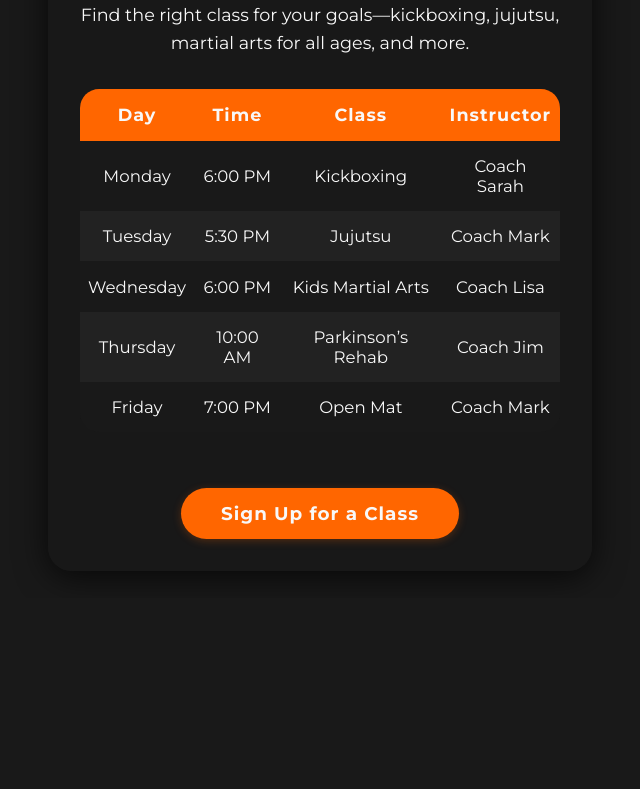
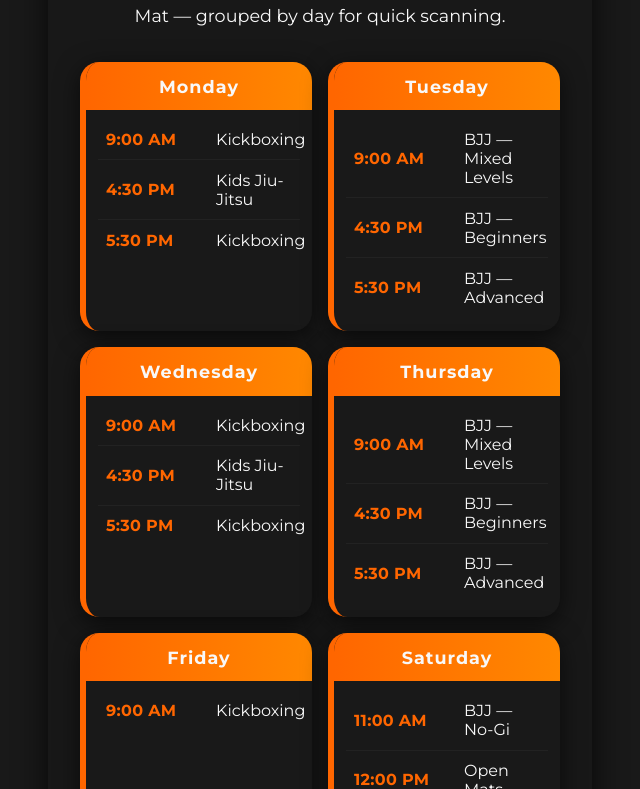
Before and after one commit to sgdanner89/glorymartialarts.github.io, a plain HTML site: page schedule.html in a window 1280 px wide. Shown: the part 202-991 px from the top of the page, without its empty margins (320-960 px from the left). Before the commit the page ends 800 px from the top, so only its background shows below. Drawn offline with Linux system fonts and the light colour scheme.

Commit message:
Add files via upload

```diff
--- a/schedule.html
+++ b/schedule.html
@@ -10,60 +10,83 @@
 <body>
   <nav class="navbar">
     <a href="index.html">Home</a>
-    <a href="about.html">About</a>
+<!--    <a href="about.html">About</a>  -->
     <a href="schedule.html">Schedule</a>
-    <a href="signup.html">Sign Up</a>
+<!--    <a href="signup.html">Sign Up</a>  -->
     <a href="pricing.html">Pricing</a>
     <a href="contact.html">Contact</a>
   </nav>
+
   <div class="container">
     <h1>Class Schedule</h1>
-    <p>Find the right class for your goals—kickboxing, jujutsu, martial arts for all ages, and more.</p>
-    <div class="schedule-table">
-      <table>
-        <thead>
-          <tr>
-            <th>Day</th>
-            <th>Time</th>
-            <th>Class</th>
-            <th>Instructor</th>
-          </tr>
-        </thead>
-        <tbody>
-          <tr>
-            <td>Monday</td>
-            <td>6:00 PM</td>
-            <td>Kickboxing</td>
-            <td>Coach Sarah</td>
-          </tr>
-          <tr>
-            <td>Tuesday</td>
-            <td>5:30 PM</td>
-            <td>Jujutsu</td>
-            <td>Coach Mark</td>
-          </tr>
-          <tr>
-            <td>Wednesday</td>
-            <td>6:00 PM</td>
-            <td>Kids Martial Arts</td>
-            <td>Coach Lisa</td>
-          </tr>
-          <tr>
-            <td>Thursday</td>
-            <td>10:00 AM</td>
-            <td>Parkinson’s Rehab</td>
-            <td>Coach Jim</td>
-          </tr>
-          <tr>
-            <td>Friday</td>
-            <td>7:00 PM</td>
-            <td>Open Mat</td>
-            <td>Coach Mark</td>
-          </tr>
-        </tbody>
-      </table>
-    </div>
-    <a href="signup.html" class="cta-btn" style="margin-top:2rem;">Sign Up for a Class</a>
+    <p>Kickboxing, Brazilian Jiu-Jitsu, Kids Jiu-Jitsu, and Open Mat — grouped by day for quick scanning.</p>
+
+    <!-- New grouped-by-day layout -->
+    <section class="schedule-grid" aria-label="Weekly class schedule">
+      <!-- Monday -->
+      <article class="day-card">
+        <header class="day-title">Monday</header>
+        <ul class="class-list">
+          <li><span class="time">9:00 AM</span><span class="class-name">Kickboxing</span></li>
+          <li><span class="time">4:30 PM</span><span class="class-name">Kids Jiu-Jitsu</span></li>
+          <li><span class="time">5:30 PM</span><span class="class-name">Kickboxing</span></li>
+        </ul>
+      </article>
+
+      <!-- Tuesday -->
+      <article class="day-card">
+        <header class="day-title">Tuesday</header>
+        <ul class="class-list">
+          <li><span class="time">9:00 AM</span><span class="class-name">BJJ — Mixed Levels</span></li>
+          <li><span class="time">4:30 PM</span><span class="class-name">BJJ — Beginners</span></li>
+          <li><span class="time">5:30 PM</span><span class="class-name">BJJ — Advanced</span></li>
+        </ul>
+      </article>
+
+      <!-- Wednesday -->
+      <article class="day-card">
+        <header class="day-title">Wednesday</header>
+        <ul class="class-list">
+          <li><span class="time">9:00 AM</span><span class="class-name">Kickboxing</span></li>
+          <li><span class="time">4:30 PM</span><span class="class-name">Kids Jiu-Jitsu</span></li>
+          <li><span class="time">5:30 PM</span><span class="class-name">Kickboxing</span></li>
+        </ul>
+      </article>
+
+      <!-- Thursday -->
+      <article class="day-card">
+        <header class="day-title">Thursday</header>
+        <ul class="class-list">
+          <li><span class="time">9:00 AM</span><span class="class-name">BJJ — Mixed Levels</span></li>
+          <li><span class="time">4:30 PM</span><span class="class-name">BJJ — Beginners</span></li>
+          <li><span class="time">5:30 PM</span><span class="class-name">BJJ — Advanced</span></li>
+        </ul>
+      </article>
+
+      <!-- Friday -->
+      <article class="day-card">
+        <header class="day-title">Friday</header>
+        <ul class="class-list">
+          <li><span class="time">9:00 AM</span><span class="class-name">Kickboxing</span></li>
+        </ul>
+      </article>
+
+      <!-- Saturday -->
+      <article class="day-card">
+        <header class="day-title">Saturday</header>
+        <ul class="class-list">
+          <li><span class="time">11:00 AM</span><span class="class-name">BJJ — No-Gi</span></li>
+          <li><span class="time">12:00 PM</span><span class="class-name">Open Mats</span></li>
+        </ul>
+      </article>
+    </section>
+
+     <a href="pricing.html" class="cta-btn" style="margin-top:2rem;">Check out our pricing</a>
+     <p style="margin-top:1rem; font-size:0.95rem; opacity:0.9;">
+      *Schedule subject to change for holidays and special events. Check our
+      <a href="https://www.facebook.com/spencerthekingfisher" target="_blank" rel="noopener">Facebook</a>
+      for announcements.
+    </p>
   </div>
 </body>
 </html>
--- a/styles.css
+++ b/styles.css
@@ -241,3 +241,82 @@
     gap: 1rem;
     margin-top: 2rem;
   }
+
+  /* -------- Grouped Schedule Layout -------- */
+.schedule-grid {
+  display: grid;
+  gap: 1rem;
+  margin: 2rem 0 1.5rem 0;
+}
+
+/* 2 columns on larger screens for faster scanning */
+@media (min-width: 820px) {
+  .schedule-grid {
+    grid-template-columns: 1fr 1fr;
+  }
+}
+
+/* Day card */
+.day-card {
+  position: relative;
+  background: rgba(25,25,25,0.97);
+  border-radius: 1.2rem;
+  box-shadow: 0 6px 24px rgba(0,0,0,0.6);
+  overflow: hidden;
+  border-left: 6px solid var(--main-orange); /* accent bar for instant grouping */
+  transition: transform 0.18s ease, box-shadow 0.18s ease;
+}
+
+.day-card:hover {
+  transform: translateY(-2px);
+  box-shadow: 0 10px 28px rgba(0,0,0,0.65);
+}
+
+/* Day header */
+.day-title {
+  background: linear-gradient(90deg, var(--main-orange), #ff8800);
+  color: var(--main-white);
+  font-weight: 700;
+  letter-spacing: 1px;
+  padding: 0.85rem 1rem;
+  font-size: 1.1rem;
+}
+
+/* Class list inside each day */
+.class-list {
+  list-style: none;
+  margin: 0;
+  padding: 0.6rem 0.75rem 0.9rem 0.75rem;
+}
+
+.class-list li {
+  display: grid;
+  grid-template-columns: 110px 1fr;
+  align-items: center;
+  padding: 0.65rem 0.5rem;
+  border-bottom: 1px solid #222;
+}
+
+.class-list li:last-child {
+  border-bottom: none;
+}
+
+.time {
+  font-weight: 700;
+  color: var(--main-orange);
+  text-align: left;
+  letter-spacing: 0.3px;
+}
+
+.class-name {
+  color: var(--main-white);
+  text-align: left;
+}
+
+/* Make rows tighter on small screens */
+@media (max-width: 420px) {
+  .class-list li {
+    grid-template-columns: 95px 1fr;
+    padding: 0.55rem 0.35rem;
+  }
+}
```
Also changed, not shown: contact.html (+18 -15 lines), index.html (+3 -3 lines), pricing.html (+29 -26 lines).
